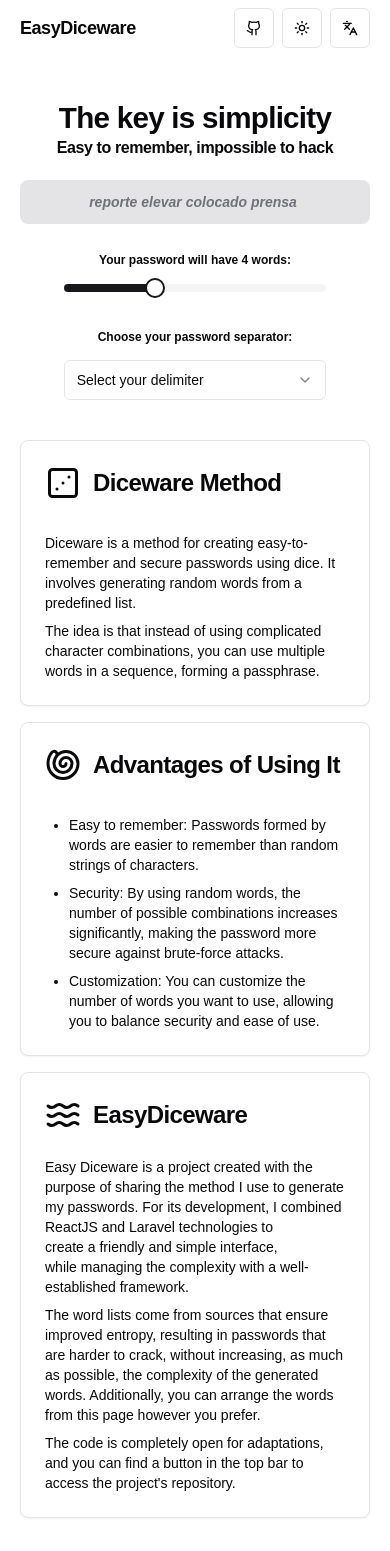
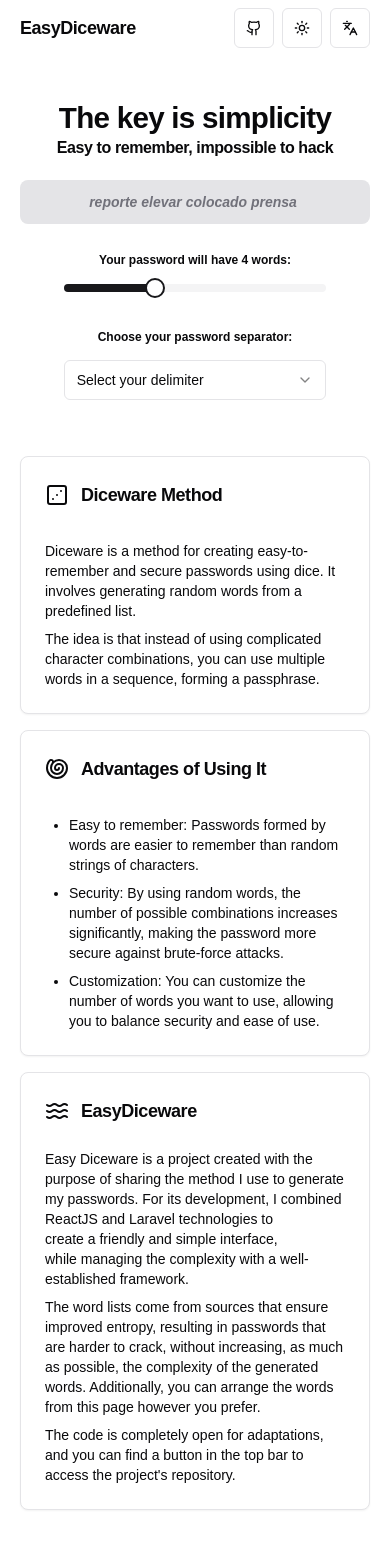
Before and after one commit to dgox16/easy-diceware, a React (Vite) app in the folder frontend/: page / in a window 390 px wide. Shown: the top 1551 px of the page. Built offline with nearby package versions, Linux system fonts and the light colour scheme.

Commit message:
Se redujo el tamaño del texto de la seccion de informacion

```diff
--- a/frontend/src/components/SectionInformation.tsx
+++ b/frontend/src/components/SectionInformation.tsx
@@ -1,9 +1,4 @@
-import {
-    Card,
-    CardContent,
-    CardHeader,
-    CardTitle,
-} from "@/components/ui/card"
+import { Card, CardContent, CardHeader, CardTitle } from "@/components/ui/card";
 import { useLanguageStore } from "@/store/languageStore";
 import { Dice3, Shell, Waves } from "lucide-react";
 
@@ -11,12 +6,14 @@ export const SectionInformation = () => {
 	const { isSpanish } = useLanguageStore();
 
 	return (
-        <div className="grid grid-cols-2 gap-4 justify-center mt-10 sm:mt-24 mx-5 sm:mx-0">
+		<div className="grid grid-cols-2 gap-4 justify-center mt-14 sm:mt-24 mx-5 sm:mx-0">
 			<Card className="col-span-2 sm:col-span-1">
 				<CardHeader>
 					<div className="flex items-center">
-                        <Dice3 className="size-9 mr-3" />
-                        <CardTitle>{isSpanish ? "Método Diceware" : "Diceware Method"}</CardTitle>
+						<Dice3 className="size-6 sm:size-9 mr-3" />
+						<CardTitle className="text-lg sm:text-2xl">
+							{isSpanish ? "Método Diceware" : "Diceware Method"}
+						</CardTitle>
 					</div>
 				</CardHeader>
 				<CardContent>
@@ -35,8 +32,10 @@ export const SectionInformation = () => {
 			<Card className="col-span-2 sm:col-span-1">
 				<CardHeader>
 					<div className="flex items-center">
-                        <Shell className="size-9 mr-3" />
-                        <CardTitle>{isSpanish ? "Ventajas de usarlo" : "Advantages of Using It"}</CardTitle>
+						<Shell className="size-6 sm:size-9 mr-3" />
+						<CardTitle className="text-lg sm:text-2xl">
+							{isSpanish ? "Ventajas de usarlo" : "Advantages of Using It"}
+						</CardTitle>
 					</div>
 				</CardHeader>
 				<CardContent>
@@ -62,8 +61,10 @@ export const SectionInformation = () => {
 			<Card className="col-span-2">
 				<CardHeader>
 					<div className="flex items-center">
-                        <Waves className="size-9 mr-3" />
-                        <CardTitle>{isSpanish ? "EasyDiceware" : "EasyDiceware"}</CardTitle>
+						<Waves className="size-6 sm:size-9 mr-3" />
+						<CardTitle className="text-lg sm:text-2xl">
+							{isSpanish ? "EasyDiceware" : "EasyDiceware"}
+						</CardTitle>
 					</div>
 				</CardHeader>
 				<CardContent>
@@ -86,4 +87,4 @@ export const SectionInformation = () => {
 			</Card>
 		</div>
 	);
-}
+};
```
Lines whose indentation alone changed are shown as unchanged.
